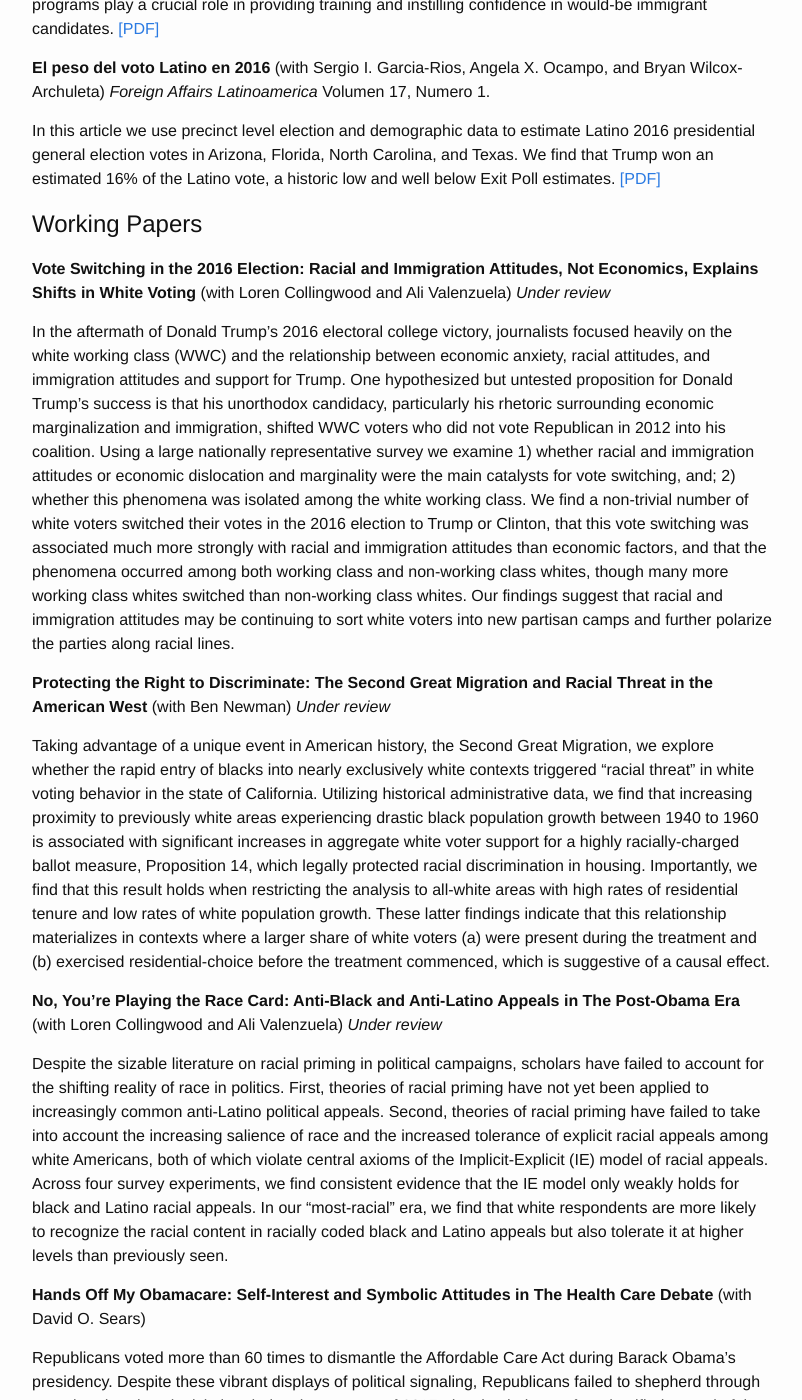
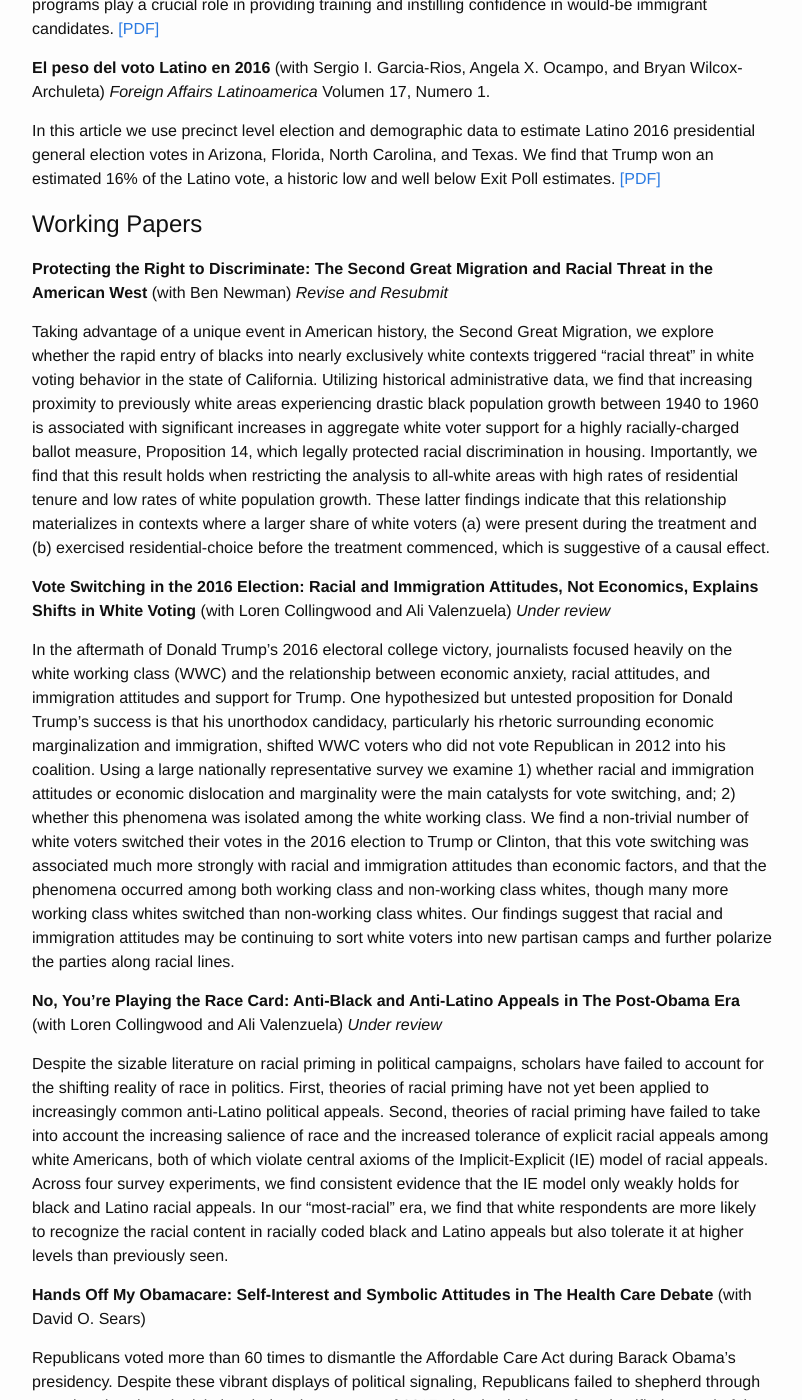
Before and after one commit to tylerreny/tylerreny.github.io, a Jekyll site: the page built from research.md, in a window 1280 px wide and 1400 px high, scrolled down 1917 px. Shown: the whole window, without its empty margins (238-1040 px from the left). Built offline with Jekyll 4.4.1, drawn with Linux system fonts in a browser that asks for light colours.

Commit message:
update cv

```diff
--- a/research.md
+++ b/research.md
@@ -43,13 +43,13 @@ In this article we use precinct level election and demographic data to estimate
 
 # Working Papers
 
+**Protecting the Right to Discriminate: The Second Great Migration and Racial Threat in the American West** (with Ben Newman) *Revise and Resubmit*
+
+Taking advantage of a unique event in American history, the Second Great Migration, we explore whether the rapid entry of blacks into nearly exclusively white contexts triggered "racial threat" in white voting behavior in the state of California. Utilizing historical administrative data, we find that increasing proximity to previously white areas experiencing drastic black population growth between 1940 to 1960 is associated with significant increases in aggregate white voter support for a highly racially-charged ballot measure, Proposition 14, which legally protected racial discrimination in housing. Importantly, we find that this result holds when restricting the analysis to all-white areas with high rates of residential tenure and low rates of white population growth. These latter findings indicate that this relationship materializes in contexts where a larger share of white voters (a) were present during the treatment and (b) exercised residential-choice before the treatment commenced, which is suggestive of a causal effect.
+
 **Vote Switching in the 2016 Election: Racial and Immigration Attitudes, Not Economics, Explains Shifts in White Voting** (with Loren Collingwood and Ali Valenzuela) *Under review*
 
 In the aftermath of Donald Trump’s 2016 electoral college victory, journalists focused heavily on the white working class (WWC) and the relationship between economic anxiety, racial attitudes, and immigration attitudes and support for Trump. One hypothesized but untested proposition for Donald Trump’s success is that his unorthodox candidacy, particularly his rhetoric surrounding economic marginalization and immigration, shifted WWC voters who did not vote Republican in 2012 into his coalition. Using a large nationally representative survey we examine 1) whether racial and immigration attitudes or economic dislocation and marginality were the main catalysts for vote switching, and; 2) whether this phenomena was isolated among the white working class. We find a non-trivial number of white voters switched their votes in the 2016 election to Trump or Clinton, that this vote switching was associated much more strongly with racial and immigration attitudes than economic factors, and that the phenomena occurred among both working class and non-working class whites, though many more working class whites switched than non-working class whites. Our findings suggest that racial and immigration attitudes may be continuing to sort white voters into new partisan camps and further polarize the parties along racial lines.
-
-**Protecting the Right to Discriminate: The Second Great Migration and Racial Threat in the American West** (with Ben Newman) *Under review*
-
-Taking advantage of a unique event in American history, the Second Great Migration, we explore whether the rapid entry of blacks into nearly exclusively white contexts triggered "racial threat" in white voting behavior in the state of California. Utilizing historical administrative data, we find that increasing proximity to previously white areas experiencing drastic black population growth between 1940 to 1960 is associated with significant increases in aggregate white voter support for a highly racially-charged ballot measure, Proposition 14, which legally protected racial discrimination in housing. Importantly, we find that this result holds when restricting the analysis to all-white areas with high rates of residential tenure and low rates of white population growth. These latter findings indicate that this relationship materializes in contexts where a larger share of white voters (a) were present during the treatment and (b) exercised residential-choice before the treatment commenced, which is suggestive of a causal effect.
 
 **No, You’re Playing the Race Card: Anti-Black and Anti-Latino Appeals in The Post-Obama Era** (with Loren Collingwood and Ali Valenzuela) *Under review*
 
```
Also changed, not shown: 6 other files.
